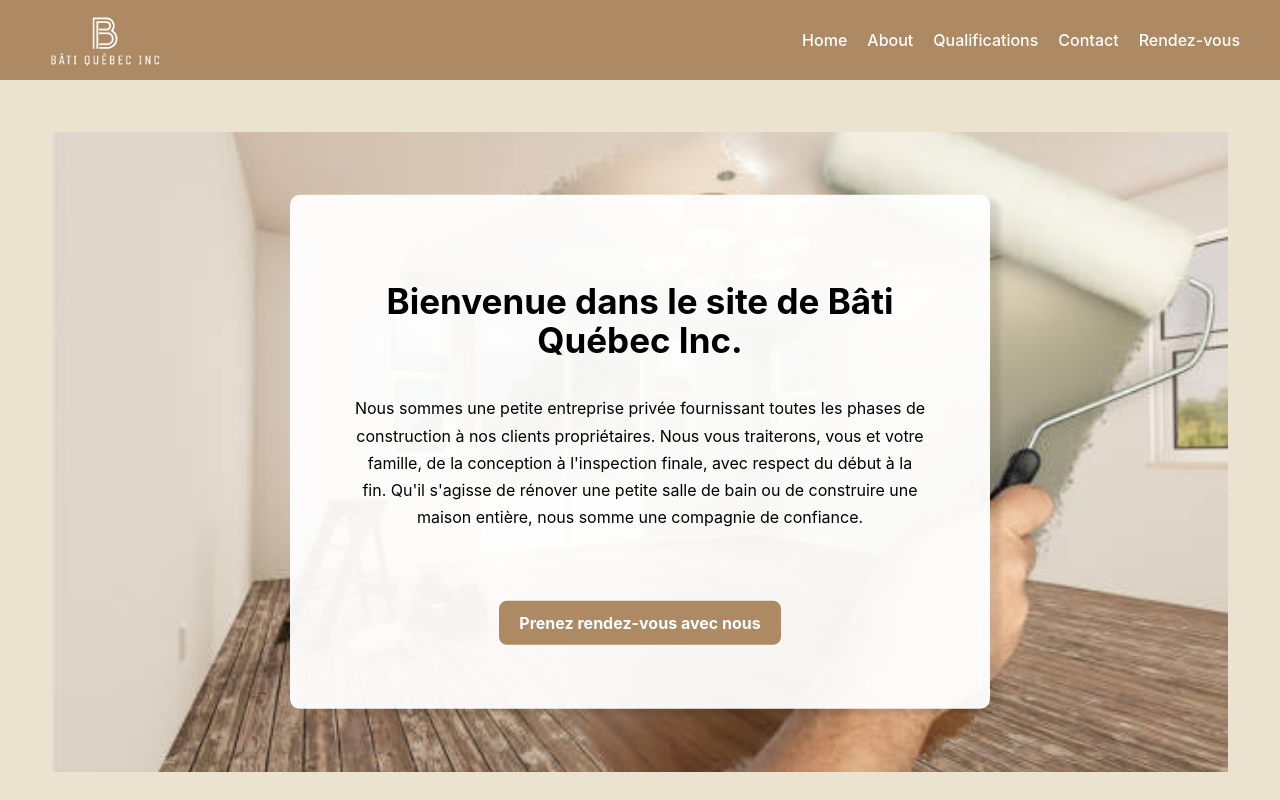
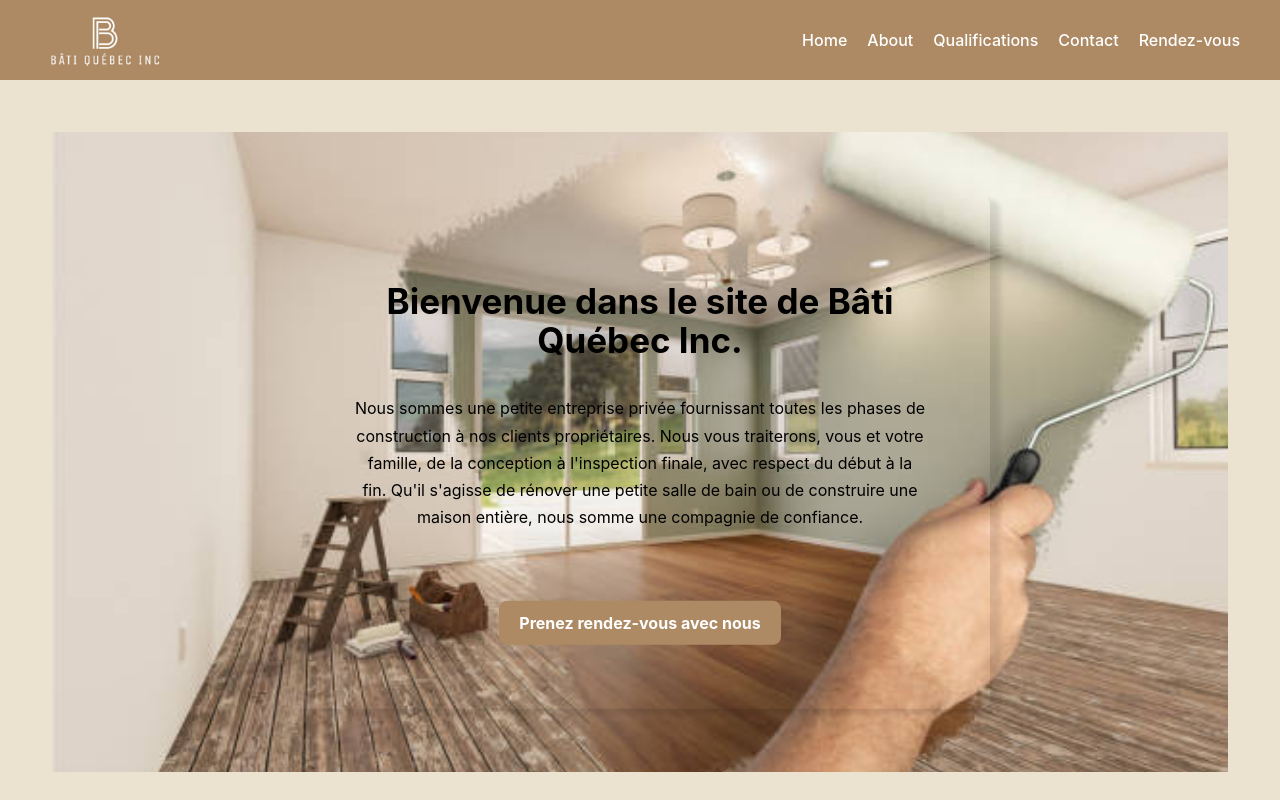
Before and after one commit to MyriamAssam/bati, a React (Vite) app: page / in a window 1280 px wide. Shown: the top 800 px of the page. Built offline with nearby package versions, Linux system fonts and the light colour scheme.

Commit message:
Modification style

```diff
--- a/src/pages/Home.jsx
+++ b/src/pages/Home.jsx
@@ -52,7 +52,7 @@ const Home = () => {
                         transform: "translate(-50%, -50%)",
                         color: "black",
                         textAlign: "center",
-                        backgroundColor: "rgba(255, 255, 255, 0.95)",
+                        background: "transparent",
                         padding: "5vw",
                         borderRadius: "10px",
                         width: "90%",
```
